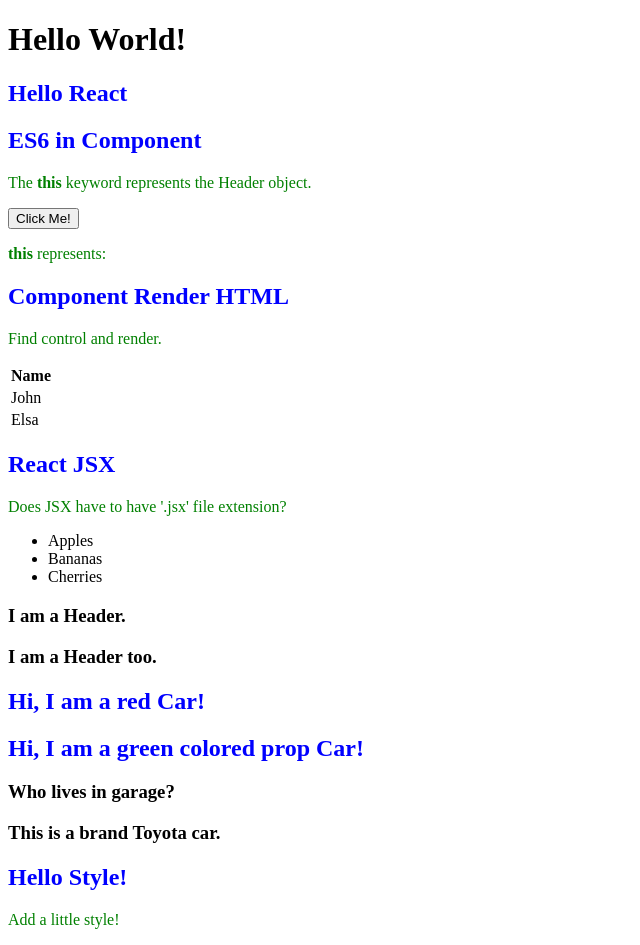
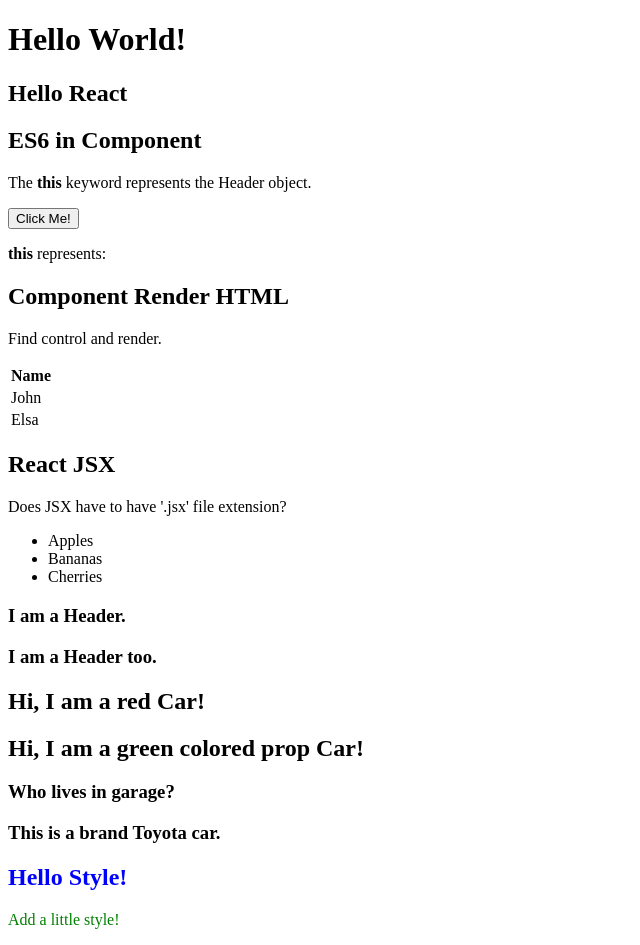
Before and after one commit to cywang16/node, a React (Create React App) app in the folder reactworkplace/w3school/: page / in a window 1280 px wide. Shown: the whole page, without its empty margins (0-640 px from the left). Built offline with nearby package versions, Linux system fonts and the light colour scheme.

Commit message:
add selector

```diff
--- a/reactworkplace/w3school/src/components/SassHello.js
+++ b/reactworkplace/w3school/src/components/SassHello.js
@@ -1,8 +1,8 @@
 import React from 'react'
 import './SassHello.scss'
 
-var title = <h2>Hello Style!</h2>
-var paragraph = <p>Add a little style!</p>
+var title = <h2 className = 'SassHello'>Hello Style!</h2>
+var paragraph = <p className = 'SassHello'>Add a little style!</p>
 
 export default function SassHello() {
   return (
--- a/reactworkplace/w3school/src/components/SassHello.scss
+++ b/reactworkplace/w3school/src/components/SassHello.scss
@@ -1,10 +1,10 @@
 $h2Color: blue;
 $h3Color: green;
 
-h2 {
+h2.SassHello {
     color: $h2Color;
 }
 
-p {
+p.SassHello {
     color: $h3Color;
 }
```
